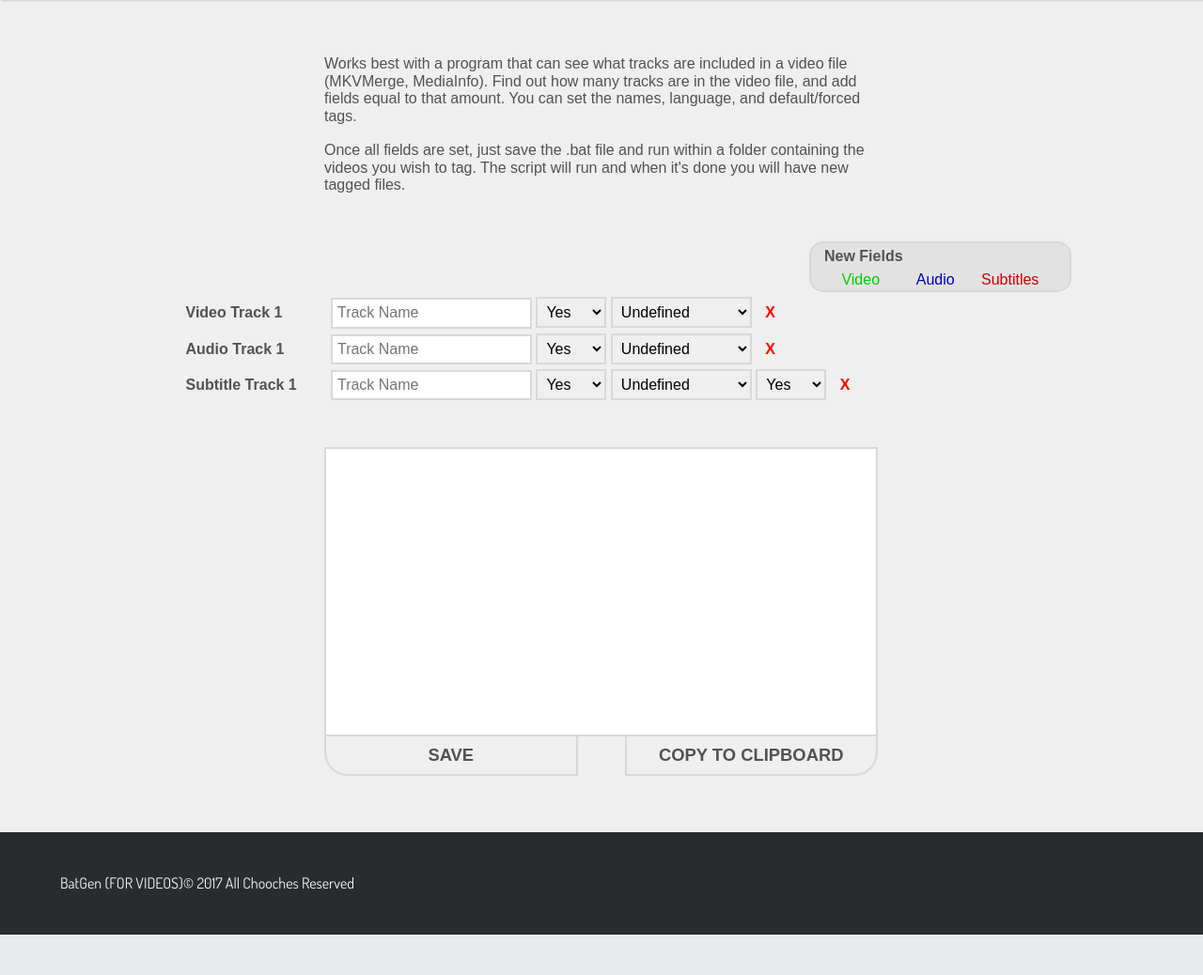
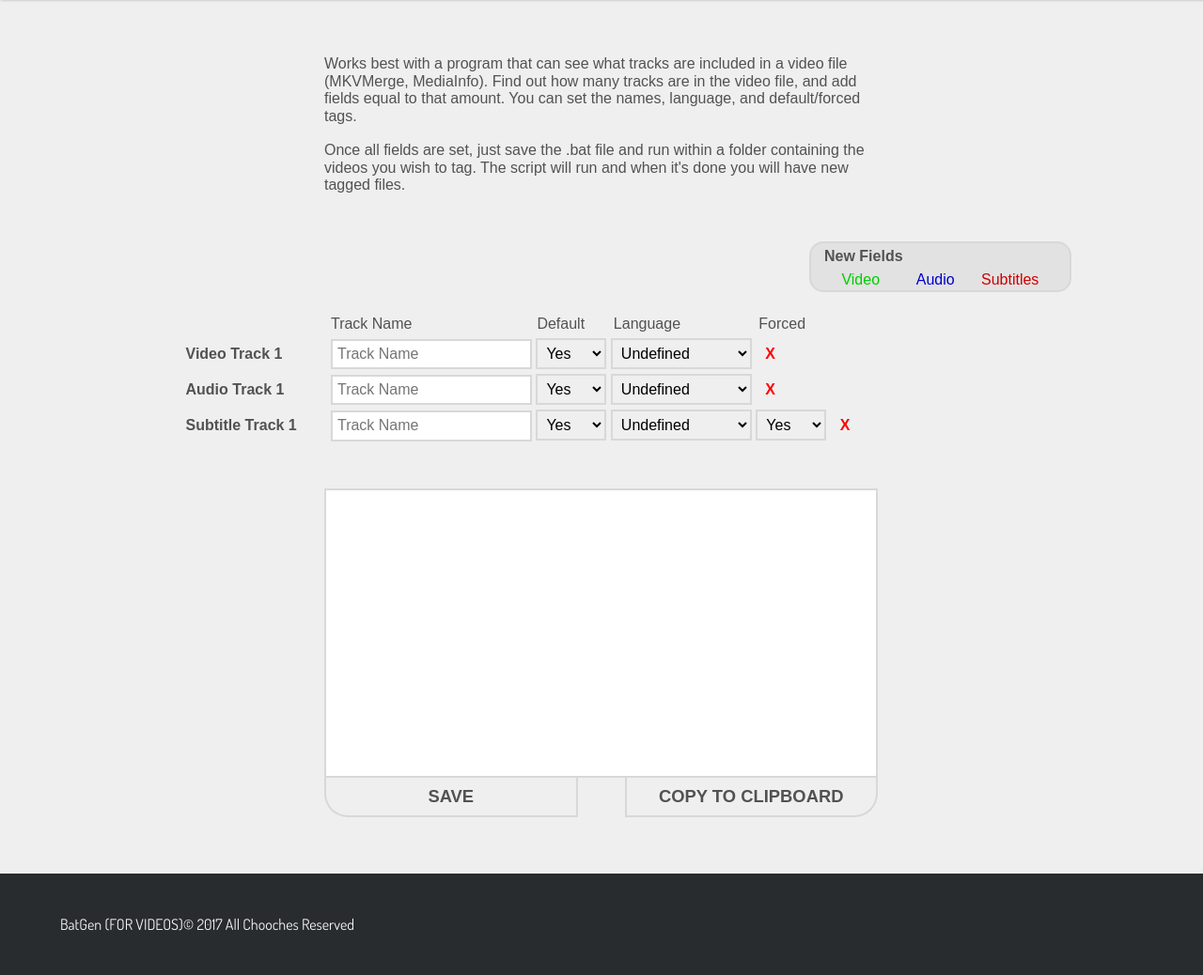
Before and after one commit to CrunchyHotDogs/BatGen, a PHP site: page / in a window 1280 px wide. Shown: the part 194-1232 px from the top of the page at 94% size. Before the commit the page ends 1189 px from the top, so only its background shows below. Run offline with PHP 8.4, Linux system fonts and the light colour scheme; some web fonts are replaced.

Commit message:
Added styles for entry fields and output field.

```diff
--- a/stylesheet/css/style.css
+++ b/stylesheet/css/style.css
@@ -80,19 +80,49 @@
   background-color: #d8d8d8;
 }
 
-/* line 68, C:/Games-And-Stuff/#Server/GitHub/BatchGenerator/stylesheet/sass/style.scss */
+/* line 67, C:/Games-And-Stuff/#Server/GitHub/BatchGenerator/stylesheet/sass/style.scss */
+.main-content .entry-fields .container-fields {
+  padding-top: 25px;
+}
+
+/* line 71, C:/Games-And-Stuff/#Server/GitHub/BatchGenerator/stylesheet/sass/style.scss */
+.main-content .entry-fields .container-fields .field-header * {
+  display: inline-block;
+}
+
+/* line 74, C:/Games-And-Stuff/#Server/GitHub/BatchGenerator/stylesheet/sass/style.scss */
+.main-content .entry-fields .container-fields .field-header *:nth-child(1) {
+  width: 150px;
+}
+
+/* line 77, C:/Games-And-Stuff/#Server/GitHub/BatchGenerator/stylesheet/sass/style.scss */
+.main-content .entry-fields .container-fields .field-header *:nth-child(2) {
+  width: 215px;
+}
+
+/* line 80, C:/Games-And-Stuff/#Server/GitHub/BatchGenerator/stylesheet/sass/style.scss */
+.main-content .entry-fields .container-fields .field-header *:nth-child(3) {
+  width: 77px;
+}
+
+/* line 83, C:/Games-And-Stuff/#Server/GitHub/BatchGenerator/stylesheet/sass/style.scss */
+.main-content .entry-fields .container-fields .field-header *:nth-child(4) {
+  width: 150px;
+}
+
+/* line 87, C:/Games-And-Stuff/#Server/GitHub/BatchGenerator/stylesheet/sass/style.scss */
 .main-content .entry-fields .container-fields .field {
   margin: 5px 0;
 }
 
-/* line 70, C:/Games-And-Stuff/#Server/GitHub/BatchGenerator/stylesheet/sass/style.scss */
+/* line 89, C:/Games-And-Stuff/#Server/GitHub/BatchGenerator/stylesheet/sass/style.scss */
 .main-content .entry-fields .container-fields .field .field-title {
   width: 150px;
   font-weight: bold;
   display: inline-block;
 }
 
-/* line 75, C:/Games-And-Stuff/#Server/GitHub/BatchGenerator/stylesheet/sass/style.scss */
+/* line 94, C:/Games-And-Stuff/#Server/GitHub/BatchGenerator/stylesheet/sass/style.scss */
 .main-content .entry-fields .container-fields .field .track-name, .main-content .entry-fields .container-fields .field .track-default, .main-content .entry-fields .container-fields .field .track-language {
   width: 0;
   border: 2px solid #d8d8d8;
@@ -101,32 +131,37 @@
   padding: 0;
 }
 
-/* line 82, C:/Games-And-Stuff/#Server/GitHub/BatchGenerator/stylesheet/sass/style.scss */
+/* line 101, C:/Games-And-Stuff/#Server/GitHub/BatchGenerator/stylesheet/sass/style.scss */
 .main-content .entry-fields .container-fields .field .track-name {
   width: 200px;
   padding: 5px;
 }
 
-/* line 86, C:/Games-And-Stuff/#Server/GitHub/BatchGenerator/stylesheet/sass/style.scss */
+/* line 105, C:/Games-And-Stuff/#Server/GitHub/BatchGenerator/stylesheet/sass/style.scss */
 .main-content .entry-fields .container-fields .field .track-default {
   width: 75px;
   padding: 5px;
 }
 
-/* line 90, C:/Games-And-Stuff/#Server/GitHub/BatchGenerator/stylesheet/sass/style.scss */
+/* line 109, C:/Games-And-Stuff/#Server/GitHub/BatchGenerator/stylesheet/sass/style.scss */
 .main-content .entry-fields .container-fields .field .track-language {
   width: 150px;
   padding: 5px;
 }
 
-/* line 94, C:/Games-And-Stuff/#Server/GitHub/BatchGenerator/stylesheet/sass/style.scss */
+/* line 113, C:/Games-And-Stuff/#Server/GitHub/BatchGenerator/stylesheet/sass/style.scss */
 .main-content .entry-fields .container-fields .field .remove {
   margin-left: 10px;
   color: red;
   font-weight: bold;
 }
 
-/* line 102, C:/Games-And-Stuff/#Server/GitHub/BatchGenerator/stylesheet/sass/style.scss */
+/* line 117, C:/Games-And-Stuff/#Server/GitHub/BatchGenerator/stylesheet/sass/style.scss */
+.main-content .entry-fields .container-fields .field .remove:hover {
+  cursor: pointer;
+}
+
+/* line 124, C:/Games-And-Stuff/#Server/GitHub/BatchGenerator/stylesheet/sass/style.scss */
 .main-content .output-fields {
   width: 50%;
   height: 350px;
@@ -134,7 +169,7 @@
   margin: 0 auto;
 }
 
-/* line 108, C:/Games-And-Stuff/#Server/GitHub/BatchGenerator/stylesheet/sass/style.scss */
+/* line 130, C:/Games-And-Stuff/#Server/GitHub/BatchGenerator/stylesheet/sass/style.scss */
 .main-content .output-fields .output-text {
   width: 98.5%;
   height: 300px;
@@ -144,7 +179,7 @@
   outline: none;
 }
 
-/* line 116, C:/Games-And-Stuff/#Server/GitHub/BatchGenerator/stylesheet/sass/style.scss */
+/* line 138, C:/Games-And-Stuff/#Server/GitHub/BatchGenerator/stylesheet/sass/style.scss */
 .main-content .output-fields .button {
   display: inline-block;
   font-weight: bold;
@@ -160,27 +195,27 @@
   border-right: 2px solid #d8d8d8;
 }
 
-/* line 131, C:/Games-And-Stuff/#Server/GitHub/BatchGenerator/stylesheet/sass/style.scss */
+/* line 153, C:/Games-And-Stuff/#Server/GitHub/BatchGenerator/stylesheet/sass/style.scss */
 .main-content .output-fields .button.save {
   position: absolute;
   left: 0;
   border-bottom-left-radius: 25px;
 }
 
-/* line 136, C:/Games-And-Stuff/#Server/GitHub/BatchGenerator/stylesheet/sass/style.scss */
+/* line 158, C:/Games-And-Stuff/#Server/GitHub/BatchGenerator/stylesheet/sass/style.scss */
 .main-content .output-fields .button.copy {
   position: absolute;
   right: 1px;
   border-bottom-right-radius: 25px;
 }
 
-/* line 141, C:/Games-And-Stuff/#Server/GitHub/BatchGenerator/stylesheet/sass/style.scss */
+/* line 163, C:/Games-And-Stuff/#Server/GitHub/BatchGenerator/stylesheet/sass/style.scss */
 .main-content .output-fields .button:hover {
   cursor: pointer;
   background-color: #d8d8d8;
 }
 
-/* line 148, C:/Games-And-Stuff/#Server/GitHub/BatchGenerator/stylesheet/sass/style.scss */
+/* line 170, C:/Games-And-Stuff/#Server/GitHub/BatchGenerator/stylesheet/sass/style.scss */
 .header {
   color: #F3F4F5;
   background-color: #27313C;
@@ -189,25 +224,25 @@
   position: relative;
 }
 
-/* line 155, C:/Games-And-Stuff/#Server/GitHub/BatchGenerator/stylesheet/sass/style.scss */
+/* line 177, C:/Games-And-Stuff/#Server/GitHub/BatchGenerator/stylesheet/sass/style.scss */
 .header .logo {
   height: 150px;
 }
 
-/* line 158, C:/Games-And-Stuff/#Server/GitHub/BatchGenerator/stylesheet/sass/style.scss */
+/* line 180, C:/Games-And-Stuff/#Server/GitHub/BatchGenerator/stylesheet/sass/style.scss */
 .header .phrase {
   position: absolute;
   right: 20px;
 }
 
-/* line 162, C:/Games-And-Stuff/#Server/GitHub/BatchGenerator/stylesheet/sass/style.scss */
+/* line 184, C:/Games-And-Stuff/#Server/GitHub/BatchGenerator/stylesheet/sass/style.scss */
 .header .presets {
   position: absolute;
   right: 20px;
   bottom: 20px;
 }
 
-/* line 168, C:/Games-And-Stuff/#Server/GitHub/BatchGenerator/stylesheet/sass/style.scss */
+/* line 190, C:/Games-And-Stuff/#Server/GitHub/BatchGenerator/stylesheet/sass/style.scss */
 .footer {
   color: #F3F4F5;
   background-color: #292c2f;
@@ -224,7 +259,7 @@
 	STAYS THE SAME
 	#11211
 */
-/* line 185, C:/Games-And-Stuff/#Server/GitHub/BatchGenerator/stylesheet/sass/style.scss */
+/* line 207, C:/Games-And-Stuff/#Server/GitHub/BatchGenerator/stylesheet/sass/style.scss */
 body {
   min-width: 1100px;
   display: flex;
@@ -232,12 +267,12 @@ body {
   height: 100%;
 }
 
-/* line 191, C:/Games-And-Stuff/#Server/GitHub/BatchGenerator/stylesheet/sass/style.scss */
+/* line 213, C:/Games-And-Stuff/#Server/GitHub/BatchGenerator/stylesheet/sass/style.scss */
 .main-content {
   flex: 1 0 auto;
 }
 
-/* line 194, C:/Games-And-Stuff/#Server/GitHub/BatchGenerator/stylesheet/sass/style.scss */
+/* line 216, C:/Games-And-Stuff/#Server/GitHub/BatchGenerator/stylesheet/sass/style.scss */
 .footer, .header {
   flex: 0 0 auto;
 }
@@ -249,27 +284,27 @@ body {
 	MY DEFAULT STYLES
 	#1034.02
 */
-/* line 206, C:/Games-And-Stuff/#Server/GitHub/BatchGenerator/stylesheet/sass/style.scss */
+/* line 228, C:/Games-And-Stuff/#Server/GitHub/BatchGenerator/stylesheet/sass/style.scss */
 .font-dosis {
   font-family: 'Dosis', sans-serif;
 }
 
-/* line 209, C:/Games-And-Stuff/#Server/GitHub/BatchGenerator/stylesheet/sass/style.scss */
+/* line 231, C:/Games-And-Stuff/#Server/GitHub/BatchGenerator/stylesheet/sass/style.scss */
 .font-indieflower {
   font-family: 'Indie Flower', cursive;
 }
 
-/* line 212, C:/Games-And-Stuff/#Server/GitHub/BatchGenerator/stylesheet/sass/style.scss */
+/* line 234, C:/Games-And-Stuff/#Server/GitHub/BatchGenerator/stylesheet/sass/style.scss */
 .font-mirza {
   font-family: 'Mirza', cursive;
 }
 
-/* line 215, C:/Games-And-Stuff/#Server/GitHub/BatchGenerator/stylesheet/sass/style.scss */
+/* line 237, C:/Games-And-Stuff/#Server/GitHub/BatchGenerator/stylesheet/sass/style.scss */
 .clear {
   clear: both;
 }
 
-/* line 218, C:/Games-And-Stuff/#Server/GitHub/BatchGenerator/stylesheet/sass/style.scss */
+/* line 240, C:/Games-And-Stuff/#Server/GitHub/BatchGenerator/stylesheet/sass/style.scss */
 .no-select {
   -webkit-touch-callout: none;
   -webkit-user-select: none;
@@ -278,7 +313,7 @@ body {
   user-select: none;
 }
 
-/* line 225, C:/Games-And-Stuff/#Server/GitHub/BatchGenerator/stylesheet/sass/style.scss */
+/* line 247, C:/Games-And-Stuff/#Server/GitHub/BatchGenerator/stylesheet/sass/style.scss */
 .hidden {
   display: none !important;
 }
--- a/stylesheet/sass/style.scss
+++ b/stylesheet/sass/style.scss
@@ -65,6 +65,25 @@
 			}
 		}
 		.container-fields {
+			padding-top: 25px;
+
+			.field-header {
+				* {
+					display: inline-block;
+				}
+				*:nth-child(1) {
+					width: 150px;
+				}
+				*:nth-child(2) {
+					width: 215px;
+				}
+				*:nth-child(3) {
+					width: 77px
+				}
+				*:nth-child(4) {
+					width: 150px;
+				}
+			}
 			.field {
 				margin: 5px 0;
 				.field-title {
@@ -95,6 +114,9 @@
 					margin-left: 10px;
 					color: red;
 					font-weight: bold;
+					&:hover {
+						cursor: pointer;
+					}
 				}
 			}
 		}
--- a/templates/pages/home.php
+++ b/templates/pages/home.php
@@ -15,12 +15,19 @@
 		<div class='container-new-field'>
 			<span>New Fields</span>
 			<div class='options-new-field'>
-				<div class='video'>Video</div>
-				<div class='audio'>Audio</div>
-				<div class='subtitle'>Subtitles</div>
+				<div id='newFieldVideo' class='video'>Video</div>
+				<div id='newFieldAudio' class='audio'>Audio</div>
+				<div id='newFieldSubtitle' class='subtitle'>Subtitles</div>
 			</div>
 		</div>
 		<div id='container-fields' class='container-fields'>
+			<div class='field-header'>
+				<span></span>
+				<span>Track Name</span>
+				<span>Default</span>
+				<span>Language</span>
+				<span>Forced</span>
+			</div>
 			<div class='field video'>
 				<span class='field-title'>Video Track 1</span>
 				<input class='track-name' type='text' placeholder="Track Name"></input>
```
Also changed, not shown: 1 other file.
